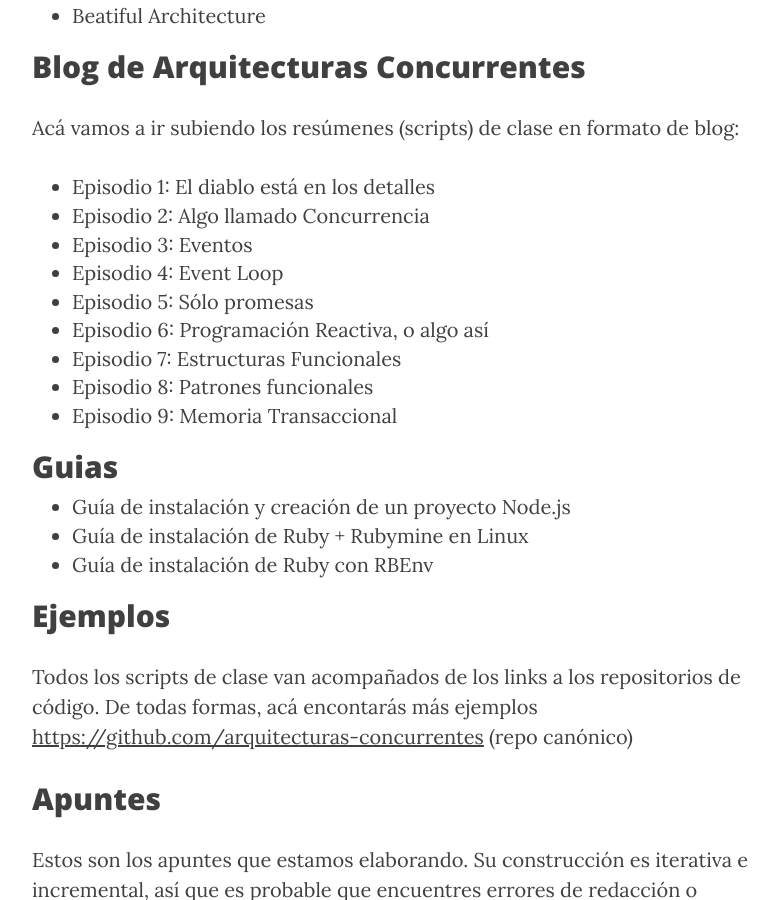
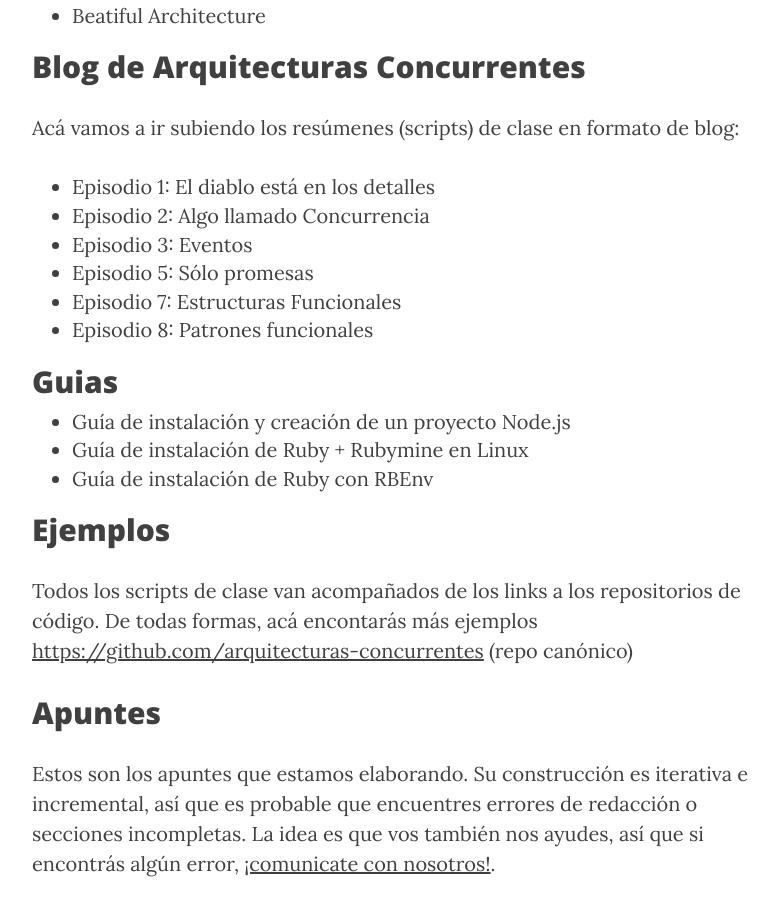
Before and after one commit to arquitecturas-concurrentes/arquitecturas-concurrentes.github.io, a Jekyll site: the page built from material.md, in a window 1280 px wide and 900 px high, scrolled down 950 px. Shown: the whole window, without its empty margins (233-1012 px from the left). Built offline with Jekyll 4.4.1, drawn with Linux system fonts in a browser that asks for light colours; nearby versions of some CDN libraries.

Commit message:
Update material.md

```diff
--- a/material.md
+++ b/material.md
@@ -29,12 +29,9 @@ Acá vamos a ir subiendo los resúmenes (scripts) de clase en formato de blog:
 * [Episodio 1: El diablo está en los detalles](https://goo.gl/qEHWjX)
 * [Episodio 2: Algo llamado Concurrencia](https://goo.gl/oOelel)
 * [Episodio 3: Eventos](https://goo.gl/uRvYPU)
-* Episodio 4: Event Loop
 * [Episodio 5: Sólo promesas](https://goo.gl/WmeqFz)
-* Episodio 6: Programación Reactiva, o algo así
-* Episodio 7: Estructuras Funcionales
+* [Episodio 7: Estructuras Funcionales](https://goo.gl/SQGNi5)
 * [Episodio 8: Patrones funcionales](http://iasc.mumuki.io/guides/monadas)
-* Episodio 9: Memoria Transaccional
 
 ## Guias
 
```
